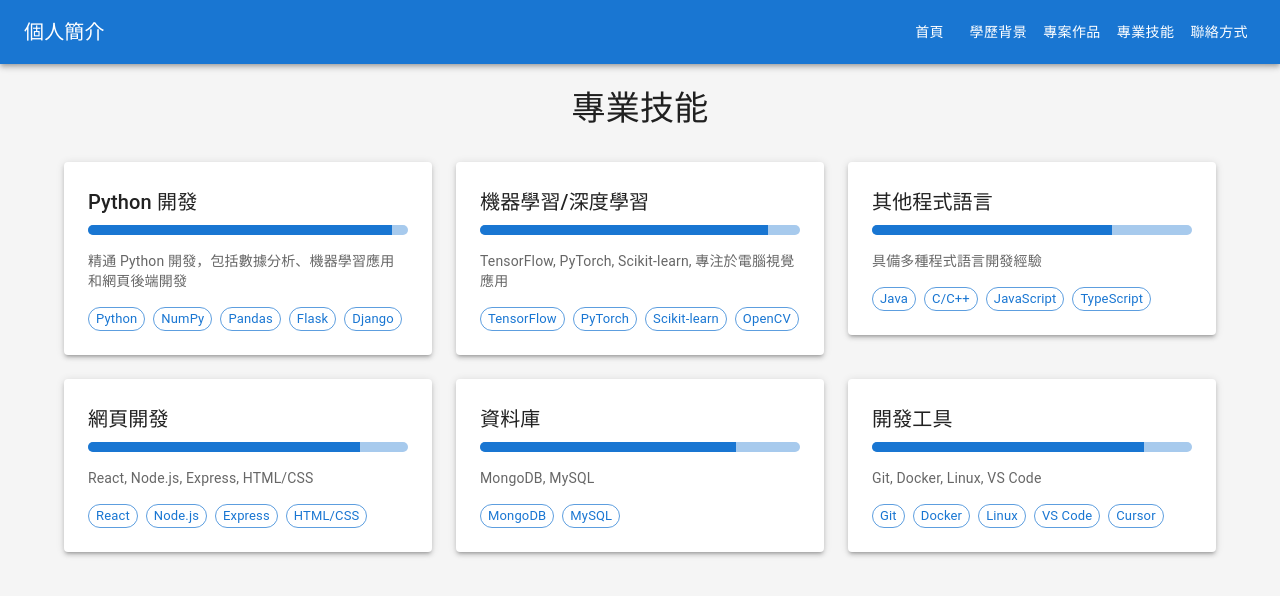
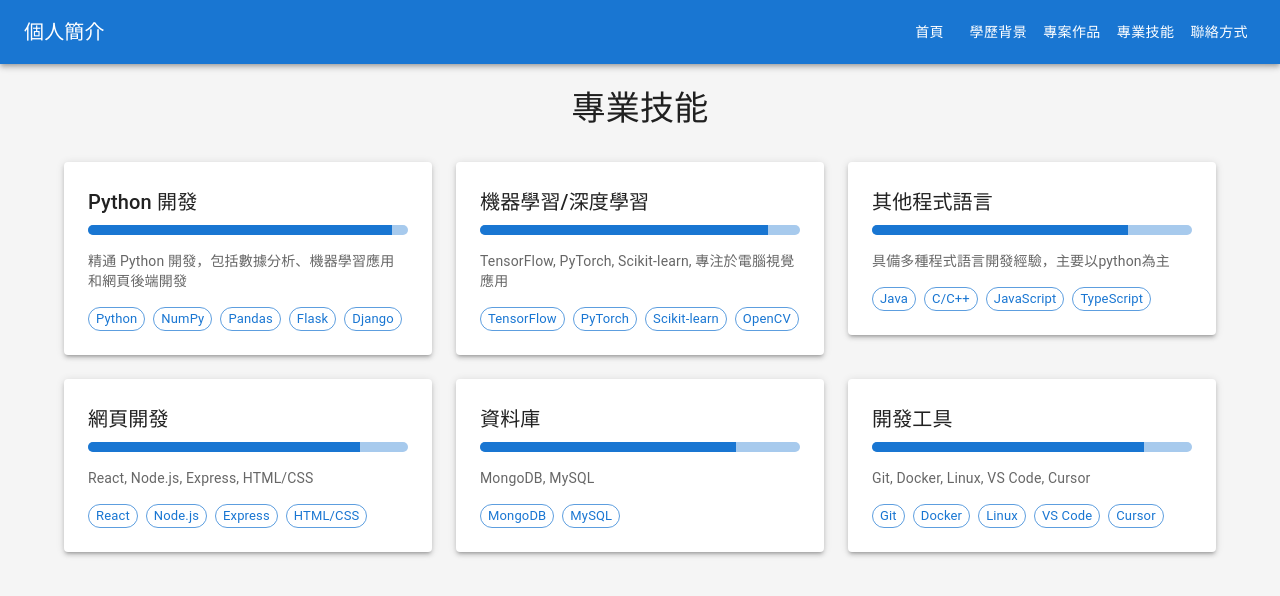
Before and after one commit to yuchenhsu9987/personal-profile, a React (Create React App) app: page /personal-profile/skills in a window 1280 px wide. Shown: the top 596 px of the page. Built offline with nearby package versions, Linux system fonts and the light colour scheme.

Commit message:
Update Skills.tsx

```diff
--- a/src/pages/Skills.tsx
+++ b/src/pages/Skills.tsx
@@ -17,8 +17,8 @@ const skillsList = [
   },
   {
     name: '其他程式語言',
-    level: 75,
-    description: '具備多種程式語言開發經驗',
+    level: 80,
+    description: '具備多種程式語言開發經驗，主要以python為主',
     tags: ['Java', 'C/C++', 'JavaScript', 'TypeScript']
   },
   {
@@ -36,7 +36,7 @@ const skillsList = [
   {
     name: '開發工具',
     level: 85,
-    description: 'Git, Docker, Linux, VS Code',
+    description: 'Git, Docker, Linux, VS Code, Cursor',
     tags: ['Git', 'Docker', 'Linux', 'VS Code', 'Cursor']
   },
 ];
```
